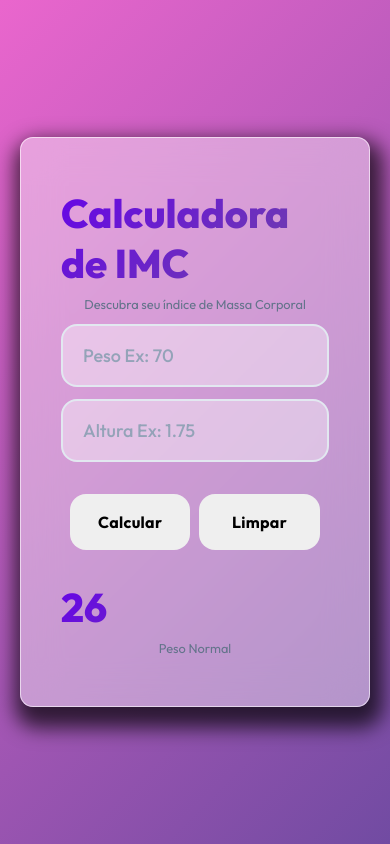
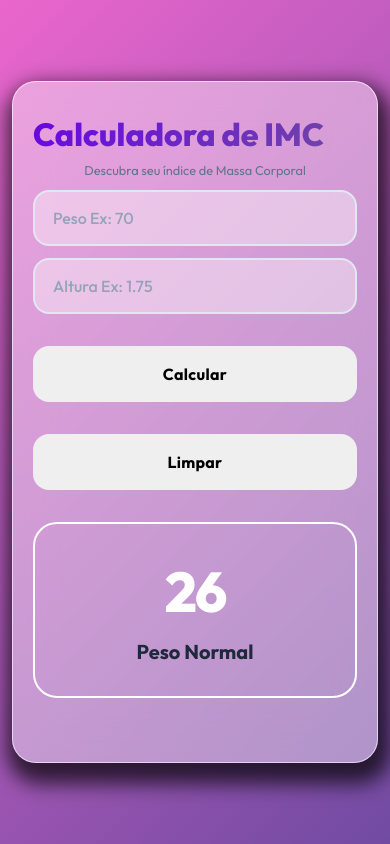
Before and after one commit to gustavoweb/imc-2B, a React (Vite) app: page / in a window 390 px wide. Built offline with nearby package versions, Linux system fonts and the light colour scheme.

Commit message:
Add files via upload

```diff
--- a/src/App.css
+++ b/src/App.css
@@ -101,3 +101,62 @@
  button:active{
   transform: translateY(0);
  }
+
+ .result-card{
+  padding: 32px;
+  border-radius: 24px;
+  text-align: center;
+  border: 2px solid #fff;
+  margin-bottom: 32px;
+  animation: slideIn 0.5s ease-out, pulse 2s ease-in-out infinite;
+ }
+
+ .valor-result{
+  font-size: 64px;
+  font-weight: 800;
+  margin-bottom: 12px;
+  letter-spacing: -2px;
+  color: #fff;
+}
+.resposta-result{
+  font-size: 20px;
+  font-weight: 700;
+  color: #1e293b;
+  margin-bottom: 8px;
+}
+
+/* RESPONSIVO */
+@media (max-width: 640px) {
+  .imc-card{
+    padding: 40px 24px;
+  }
+  .imc-card h1{
+    font-size: 36px;
+  }
+  .valor-result{
+    font-size: 56px;
+  }
+  button{
+    width: 100%;
+  }
+}
+
+@media (max-width: 480px){
+  .imc-container{
+    padding: 12px;
+  }
+  .imc-card{
+    padding: 32px 20px;
+    border-radius: 24px;
+  }
+  .imc-card h1{
+    font-size: 32px;
+  }
+  input{
+    font-size: 16px;
+    padding: 16px 18px;
+  }
+  button{
+    margin-left: 0;
+  }
+}
--- a/src/App.jsx
+++ b/src/App.jsx
@@ -31,8 +31,8 @@ export default function App() {
         </div> {/* imc-form */}
 
           <div className="result-card">
-            <h1 className='valor-result'>26</h1>
-            <p className='resposta-result'>Peso Normal</p>
+            <h2 className='valor-result'>26</h2>
+            <small className='resposta-result'>Peso Normal</small>
           </div>
 
         </div> {/* imc-card */}
```
